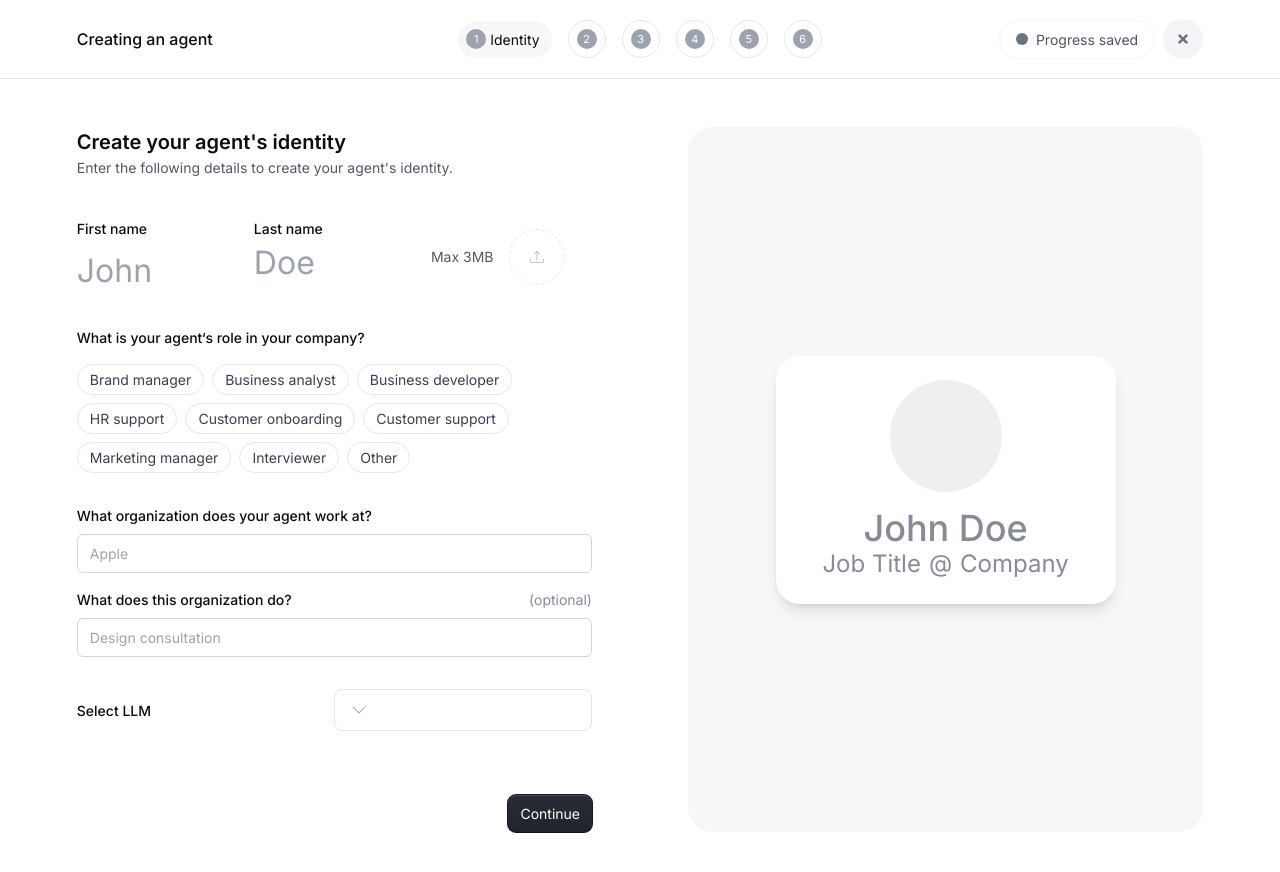
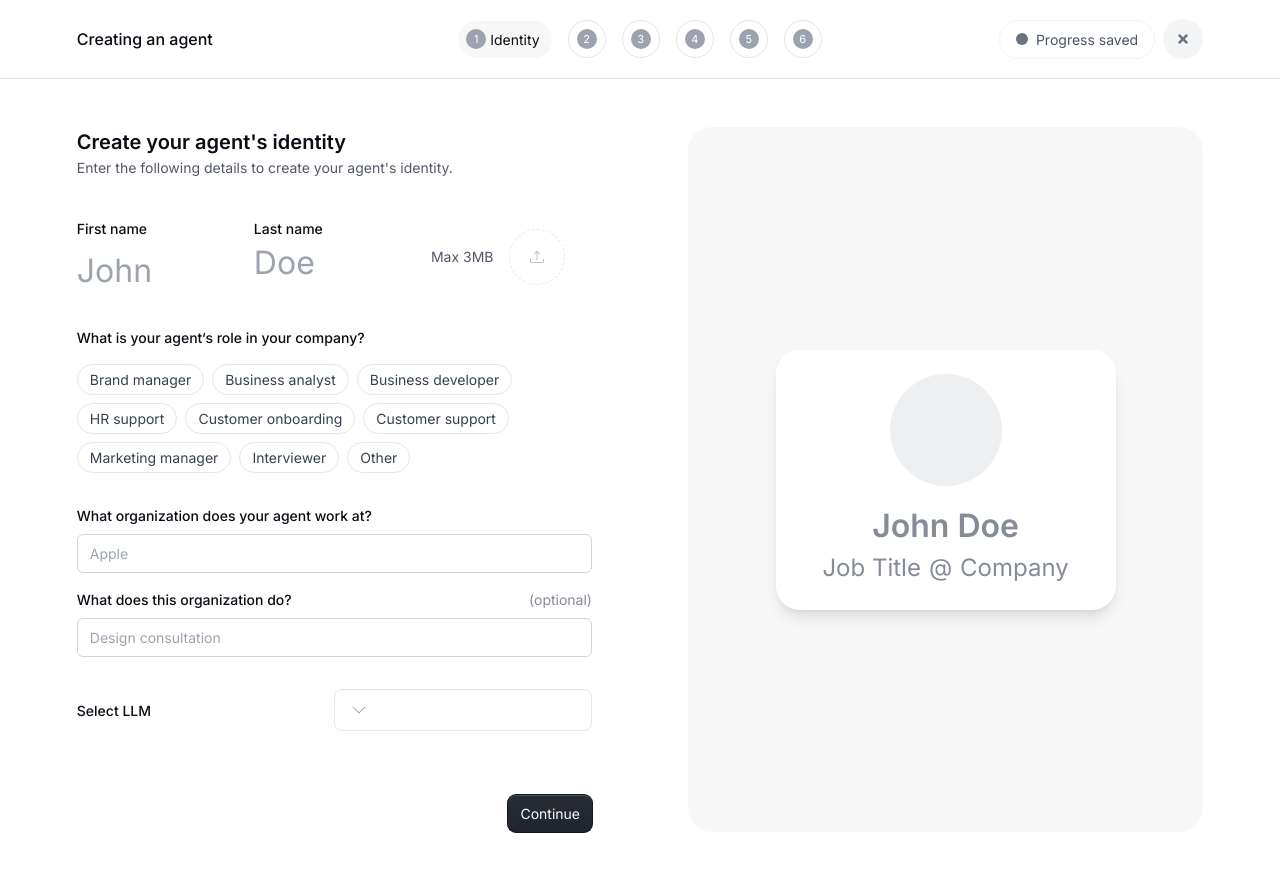
Before and after one commit to devprogroup/nextgpt, a Next.js app: page /create-agent in a window 1280 px wide. Shown: the top 872 px of the page. Built offline with nearby package versions, Linux system fonts and the light colour scheme.

Commit message:
font size

```diff
--- a/src/app/create-agent/page.tsx
+++ b/src/app/create-agent/page.tsx
@@ -76,12 +76,12 @@ const CreateAgent: React.FC = () => {
 
 
                                     <div className="text-center">
-                                        <h3 className="text-4xl font-medium">
+                                        <h3 className="text-[32px] font-semibold">
                                             {agent.identity.firstName ? (<span>{agent.identity.firstName}</span>) : <span className="nextgpt__text-color_placeholder">John</span>}
                                             &nbsp;
                                             {agent.identity.lastName ? (<span>{agent.identity.lastName}</span>) : <span className="nextgpt__text-color_placeholder">Doe</span>}
                                         </h3>
-                                        <p className="text-2xl">
+                                        <p className="text-[24px]">
                                             {agent.identity.role ? (<span>{agent.identity.role}</span>) : <span className="nextgpt__text-color_placeholder">Job Title</span>}
                                             <span className={`mx-2 ${agent.identity.organization && agent.identity.role ? '' : 'nextgpt__text-color_placeholder'}`}>@</span>
                                             {agent.identity.organization ? (<span>{agent.identity.organization}</span>) : <span className="nextgpt__text-color_placeholder">Company</span>}
```
